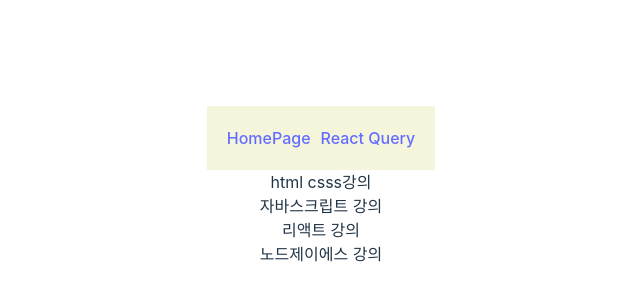
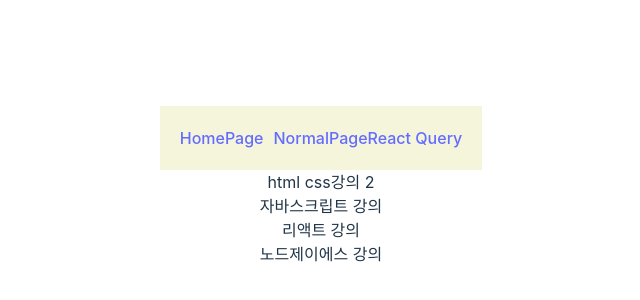
Before and after one commit to devdong9897/react-query-study, a React (Vite) app: page /react-query in a window 1280 px wide. Shown: the part 214-514 px from the top of the page, without its empty margins (319-959 px from the left). Built offline with nearby package versions, Linux system fonts and the light colour scheme; data requests are answered from the project's data file.

Commit message:
feat: useQuery훅에서 gcTime옵션으로 캐시삭제

```diff
--- a/db.json
+++ b/db.json
@@ -1,6 +1,6 @@
 {
   "posts": [
-    { "id": 1, "title": "html csss강의" },
+    { "id": 1, "title": "html css강의 2" },
     { "id": 2, "title": "자바스크립트 강의" },
     { "id": 3, "title": "리액트 강의" },
     { "id": 4, "title": "노드제이에스 강의" }
--- a/src/App.jsx
+++ b/src/App.jsx
@@ -2,6 +2,7 @@
 import { Link, Routes, Route } from "react-router-dom";
 import HomePage from "./pages/HomePage";
 import ReactQueryPage from "./pages/ReactQueryPage";
+import { NormalPage } from "./pages/NormalPage";
 
 function App() {
   return (
@@ -10,10 +11,12 @@
         <Link to="/" style={{ marginRight: "10px" }}>
           HomePage
         </Link>
+        <Link to="/normal">NormalPage</Link>
         <Link to="/react-query">React Query</Link>
       </nav>
       <Routes>
         <Route path="/" element={<HomePage />} />
+        <Route path="/normal" element={<NormalPage />} />
         <Route path="/react-query" element={<ReactQueryPage />} />
       </Routes>
     </div>
--- /dev/null
+++ b/src/pages/NormalPage.jsx
@@ -0,0 +1,31 @@
+import { useEffect, useState } from "react";
+
+export const NormalPage = () => {
+  const [isLoading, setIsLoading] = useState(false);
+  const [data, setData] = useState([]);
+
+  const fetchPost = async () => {
+    setIsLoading(true);
+    const url = "http://localhost:3004/posts";
+    const response = await fetch(url);
+    const data = await response.json();
+    setIsLoading(false);
+    setData(data);
+  };
+
+  useEffect(() => {
+    fetchPost();
+  }, []);
+
+  if (isLoading) {
+    return <h1>Loading...</h1>;
+  }
+
+  return (
+    <div>
+      {data?.map((item, index) => (
+        <div key={index}>{item.title}</div>
+      ))}
+    </div>
+  );
+};
--- a/src/pages/ReactQueryPage.jsx
+++ b/src/pages/ReactQueryPage.jsx
@@ -14,6 +14,8 @@
     select: (data) => {
       return data.data;
     },
+    // 5초가 지나면 캐시를 비움
+    gcTime: 5000
   });
   console.log("ddd", data, isLoading);
   console.log("error", isError, error);
```
